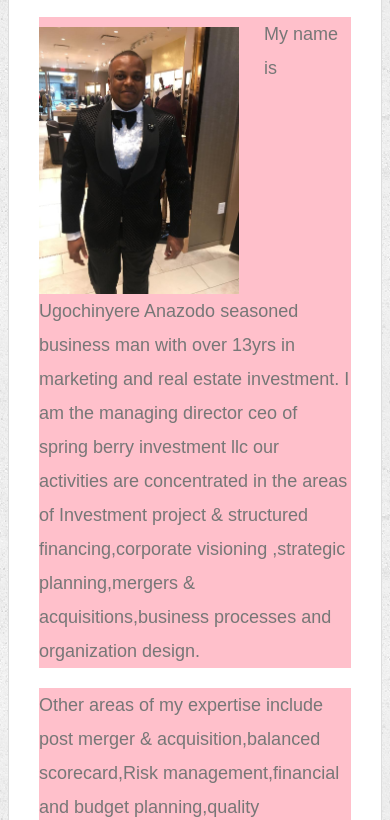
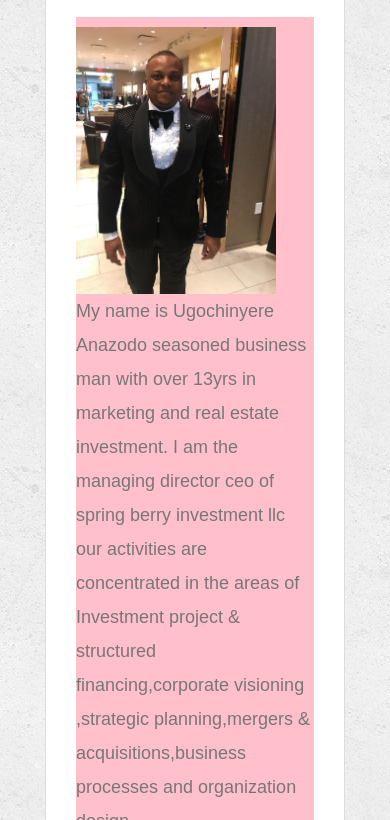
Before and after one commit to ugo070/Responsive-Portfolio, a plain HTML site: page index.html in a window 390 px wide. Shown: the part 269-1089 px from the top of the page. Drawn offline with Linux system fonts and the light colour scheme.

Commit message:
finished

```diff
--- a/assets/css/style.css
+++ b/assets/css/style.css
@@ -241,4 +241,7 @@ input[type="submit"] {
   p {
     background: pink;
   }
+  #main-container {
+    width: 300px;
+  }
 }
```
